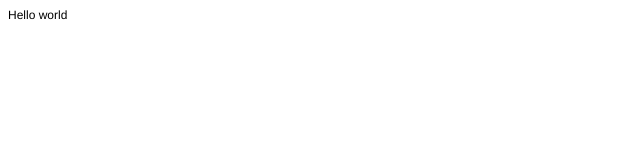
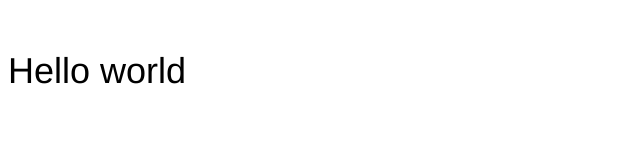
Before and after one commit to meg-collins/parallelplaytime, a plain HTML site: page index.html in a window 1280 px wide. Shown: the whole page, without its empty margins (0-640 px from the left). Drawn offline with Linux system fonts and the light colour scheme.

Commit message:
Update index.html

```diff
--- a/index.html
+++ b/index.html
@@ -7,7 +7,7 @@
   <meta name="Generator" content="Cocoa HTML Writer">
   <meta name="CocoaVersion" content="2685.2">
   <style type="text/css">
-    p.p1 {margin: 0.0px 0.0px 0.0px 0.0px; font: 12.0px Helvetica}
+    p.p1 {margin: 50.0px 50.0px 0.0px 0.0px; font: 36.0px Helvetica}
   </style>
 </head>
 <body>
```
